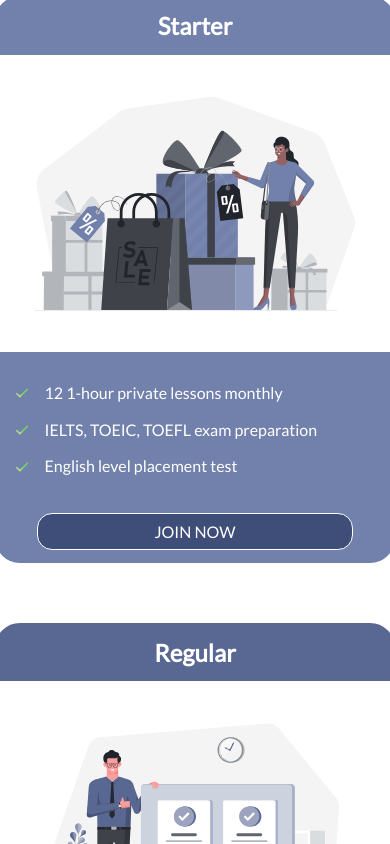
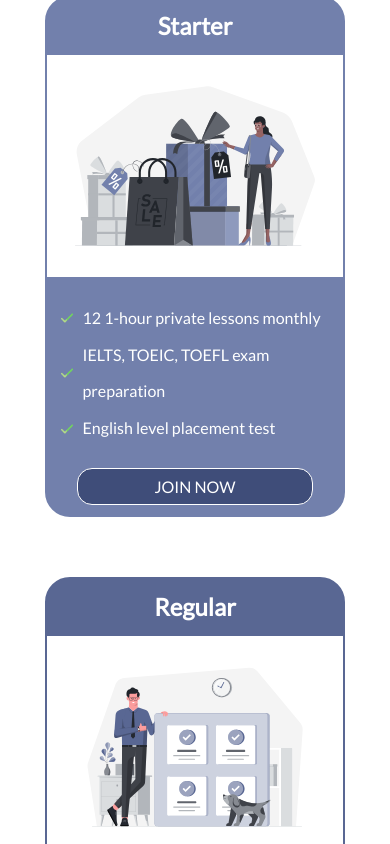
Before and after one commit to Thunderbolton/Online-English-School, a React (Create React App) app: page /pricing in a window 390 px wide. Shown: the part 1081-1925 px from the top of the page. Built offline with nearby package versions, Linux system fonts and the light colour scheme.

Commit message:
updated styling of pricing sections for responsive design on smallest screens

```diff
--- a/src/index.css
+++ b/src/index.css
@@ -859,7 +859,6 @@ button {
 }
 
 
-
 @media(max-width:750px) {
   .pricing-quotes-container {
     display: grid;
@@ -875,6 +874,12 @@ button {
   }
 }
 
+@media(max-width:450px) {
+  .pricing section {
+    width: 300px;
+  }
+}
+
 
 /* Footer */
 
```
